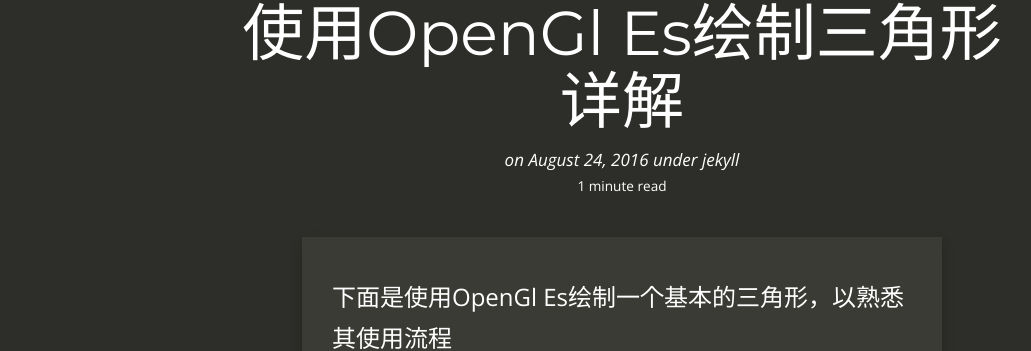
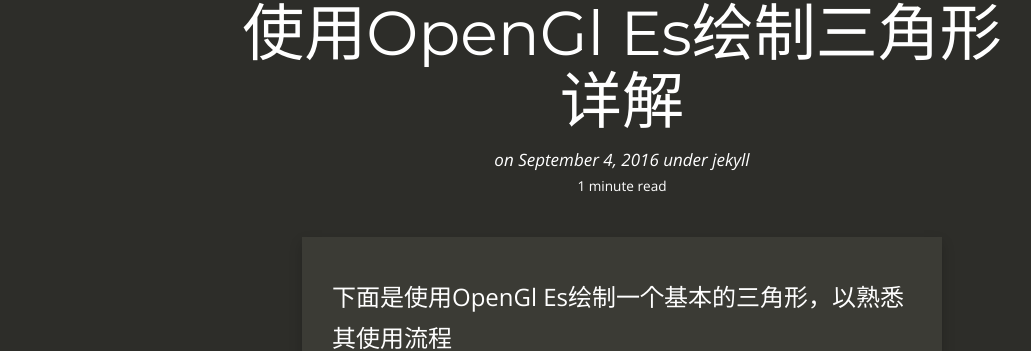
Before and after one commit to YanleiZ/yanleiz.github.com, a Jekyll site: the page built from _posts/2016-09-04-OpenGl Es绘制三角形详解.md, in a window 1280 px wide and 900 px high. Shown: the part 111-462 px from the top of the window, without its empty margins (18-1049 px from the left). Built offline with Jekyll 4.4.1, drawn with Linux system fonts in a browser that asks for light colours; nearby versions of some CDN libraries; Markdown is read by kramdown in place of the engine named in the settings; comment, search, counter and statistics services are not loaded.

Commit message:
2016年9月4日01:51:38 opengles学习 第一次整理

```diff
--- a/_posts/2016-09-04-OpenGl Es绘制三角形详解.md
+++ b/_posts/2016-09-04-OpenGl Es绘制三角形详解.md
@@ -1,7 +1,7 @@
 ---
 layout:     post
 title:      使用OpenGl Es绘制三角形详解
-date:       2016-08-24 01:33:18
+date:       2016-09-04 01:33:18
 summary:    OpenGl Es绘制三角形详解
 categories: jekyll
 thumbnail: jekyll
```
